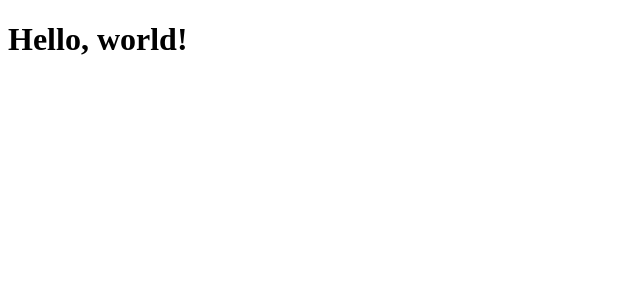
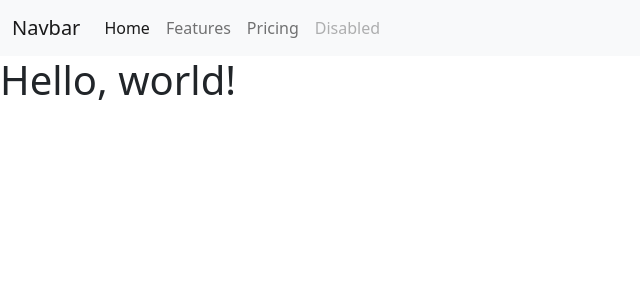
Before and after one commit to g-omarsdottir/helping-hands-happy-hearts, a Django app: page / in a window 1280 px wide. Shown: the top 300 px of the page, without its empty margins (0-640 px from the left). Run offline with Django 4.2, Linux system fonts and the light colour scheme.

Commit message:
Add template header.html, link bootstrap js and css

```diff
--- a/home/views.py
+++ b/home/views.py
@@ -3,4 +3,8 @@
 
 # Create your views here.
 class Index(generic.TemplateView):
+    """
+    Should be ListView, but that throws an error.
+    Reevaluate after creating Models.
+    """
     template_name = 'home/index.html'
--- a/templates/base.html
+++ b/templates/base.html
@@ -1,11 +1,23 @@
+{% load static %}
+
 <!DOCTYPE html>
 <html lang="en">
 <head>
     <meta charset="UTF-8">
     <meta name="viewport" content="width=device-width, initial-scale=1.0">
-    <title>Helping Hands, Happy Hearts</title>
+    {% block extra_css %}
+    <link href="https://cdn.jsdelivr.net/npm/bootstrap@5.2.3/dist/css/bootstrap.min.css" rel="stylesheet" integrity="sha384-rbsA2VBKQhggwzxH7pPCaAqO46MgnOM80zW1RWuH61DGLwZJEdK2Kadq2F9CUG65" crossorigin="anonymous">
+    <link rel="stylesheet" href="{% static '/css/base.css' %}">
+    {% endblock %}
+
+    {% block onload_js %}
+    <script src="https://cdn.jsdelivr.net/npm/bootstrap@5.2.3/dist/js/bootstrap.bundle.min.js" integrity="sha384-kenU1KFdBIe4zVF0s0G1M5b4hcpxyD9F7jL+jjXkk+Q2h455rYXK/7HAuoJl+0I4" crossorigin="anonymous"></script>
+    {% endblock %}
+    <title>Helping Hands, Happy Hearts - {% block title %}{% endblock %}</title>
 </head>
 <body>
+    {% include 'includes/header.html' %}
+
     <h1>Hello, world!</h1>
 </body>
 </html>
--- /dev/null
+++ b/templates/includes/header.html
@@ -0,0 +1,29 @@
+{% load static %}
+
+<header>
+    <!-- Navigation bar -->
+    <nav class="navbar navbar-expand-lg bg-light">
+        <div class="container-fluid">
+          <a class="navbar-brand" href="#">Navbar</a>
+          <button class="navbar-toggler" type="button" data-bs-toggle="collapse" data-bs-target="#navbarNav" aria-controls="navbarNav" aria-expanded="false" aria-label="Toggle navigation">
+            <span class="navbar-toggler-icon"></span>
+          </button>
+          <div class="collapse navbar-collapse" id="navbarNav">
+            <ul class="navbar-nav">
+              <li class="nav-item">
+                <a class="nav-link active" aria-current="page" href="#">Home</a>
+              </li>
+              <li class="nav-item">
+                <a class="nav-link" href="#">Features</a>
+              </li>
+              <li class="nav-item">
+                <a class="nav-link" href="#">Pricing</a>
+              </li>
+              <li class="nav-item">
+                <a class="nav-link disabled">Disabled</a>
+              </li>
+            </ul>
+          </div>
+        </div>
+      </nav>
+</header>
```
Also changed, not shown: README.md, static/css/base.css (added).
